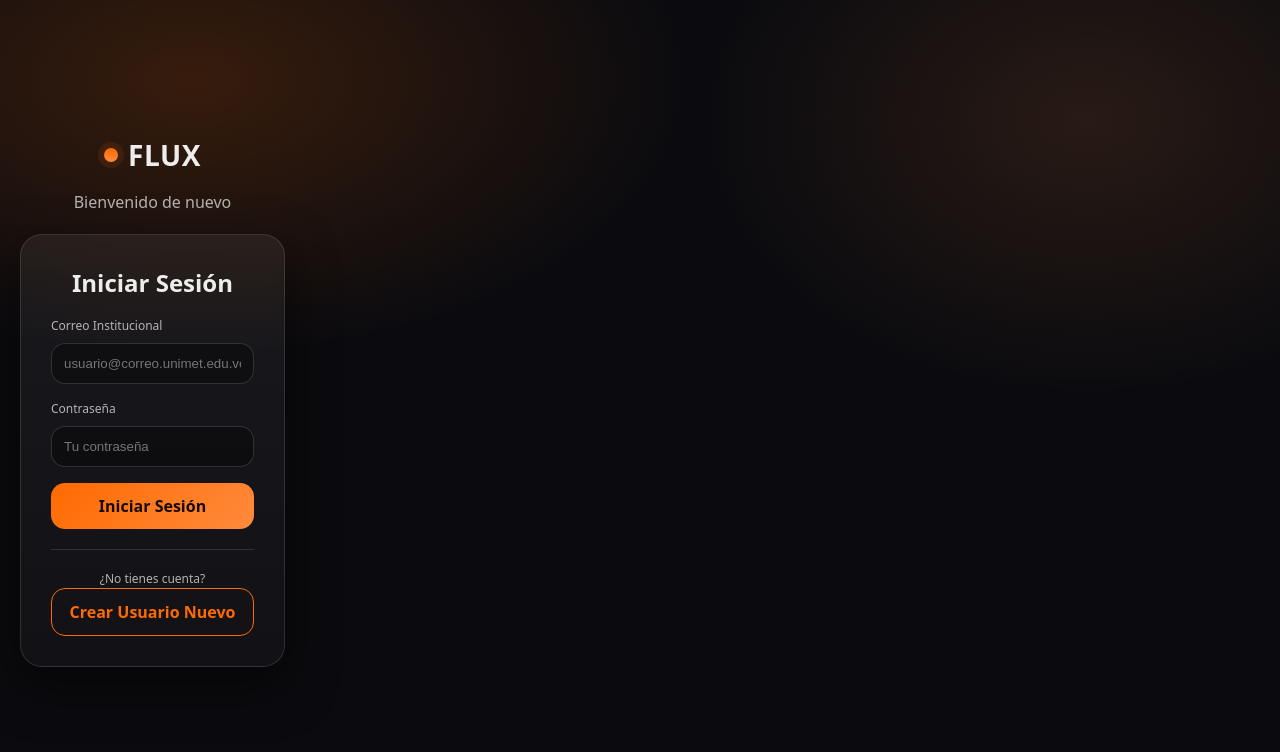
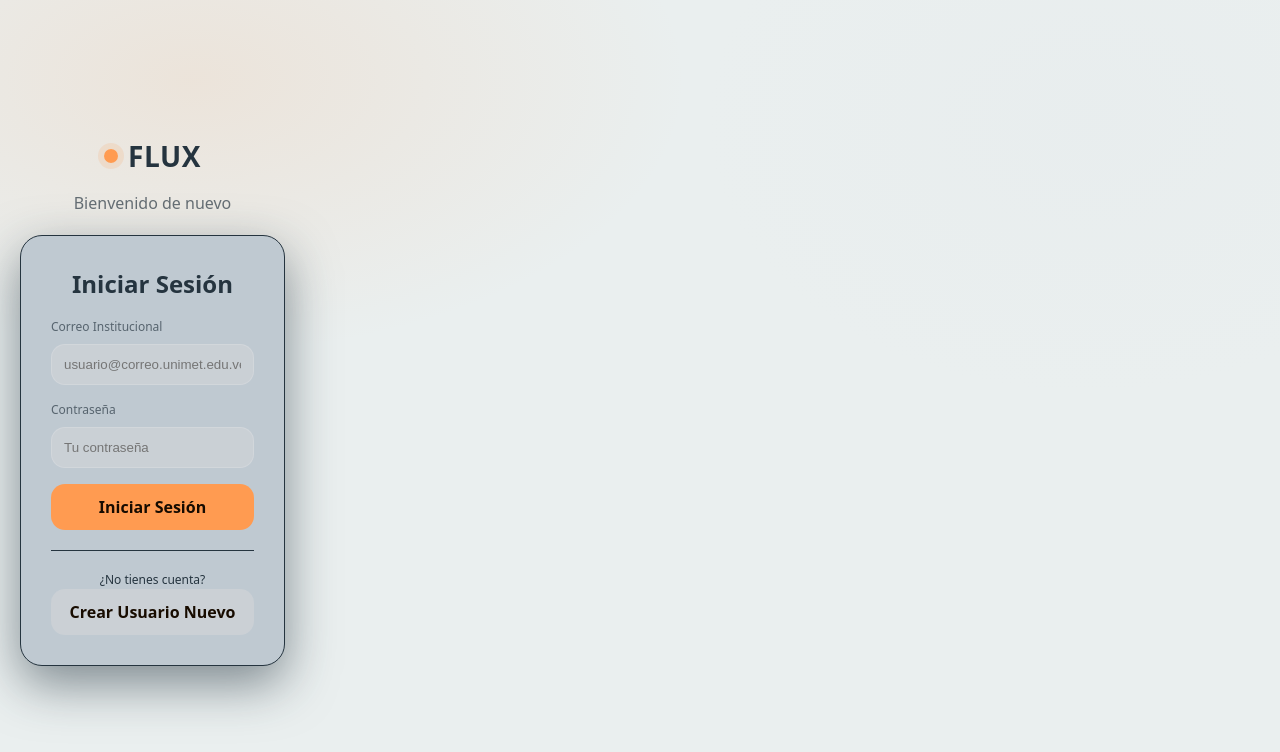
Before and after one commit to sebass-g/Proyect_FLUX-Ing.-Sistemas, a React (Vite) app: page /auth in a window 1280 px wide. Shown: the top 752 px of the page. Built offline with nearby package versions, Linux system fonts and the light colour scheme.

Commit message:
cambio de paleta de colores

```diff
--- a/src/estilos/flux.css
+++ b/src/estilos/flux.css
@@ -1,15 +1,15 @@
 :root{
-  --fondo: #0b0b0f;
-  --panel: rgba(255,255,255,.06);
-  --borde: rgba(255,255,255,.12);
-  --texto: rgba(255,255,255,.92);
-  --muted: rgba(255,255,255,.68);
+  --fondo: #EAEFEF;
+  --panel: #BFC9D1;
+  --borde: #25343F;
+  --texto: #25343F;
+  --muted: rgba(37, 52, 63, 0.68);
 
-  --naranja: #ff6a00;
-  --naranja2: #ff8a3d;
+  --naranja: #FF9B51;
+  --naranja2: #FF9B51;
 
-  --error: #ff3b30;
-  --sombra: 0 18px 50px rgba(0,0,0,.55);
+  --error: #FF3B30;
+  --sombra: 0 18px 50px rgba(37, 52, 63, 0.55);
   --radio: 22px;
 
   --fuente: ui-sans-serif, system-ui, -apple-system, Segoe UI, Roboto, Arial;
@@ -34,8 +34,8 @@ body{
 
   /* TUS GRADIENTES ORIGINALES */
   background:
-    radial-gradient(900px 500px at 15% 10%, rgba(255,106,0,.18), transparent 55%),
-    radial-gradient(700px 500px at 85% 15%, rgba(255,138,61,.12), transparent 55%),
+    radial-gradient(900px 500px at 15% 10%, rgba(244, 176, 123, 0.18), transparent 55%),
+    radial-gradient(700px 500px at 85% 15%, rgba(219, 225, 231, 0.12), transparent 55%),
     var(--fondo);
 
   /* Cambiar a 100% 100% para estirar con la pantalla */
@@ -89,15 +89,18 @@ body{
 .brandSubtitle{ font-size:12px; color: var(--muted); margin-top:2px; }
 
 .card{
-  background: linear-gradient(180deg, var(--panel), rgba(255,255,255,.03));
+  background: var(--panel);
   border: 1px solid var(--borde);
   border-radius: var(--radio);
   box-shadow: var(--sombra);
   padding: 18px;
+  color: var(--texto);
+  font-family: var(--fuente);
 }
 
 .card h1, .card p {
   margin: 0;
+  color: var(--texto);
 }
 
 .grid2{
@@ -125,7 +128,7 @@ body{
   padding: 12px;
   border-radius: 14px;
   border: 1px solid rgba(255,255,255,.14);
-  background: rgba(0,0,0,.35);
+  background: rgba(222, 220, 220, 0.35);
   color: var(--texto);
   outline:none;
 }
@@ -224,14 +227,14 @@ body{
 .auth-card-width .btn { margin-top: 0; }
 
 .btn-secundario {
-  background: transparent;
-  border: 1px solid var(--naranja);
-  color: var(--naranja);
+  background:rgba(222, 220, 220, 0.35);
+  border: 1px, #160b001c ;
+  color: #180c00;
   margin-top: 10px;
   font-weight: 600;
 }
 .btn-secundario:hover {
-  background: rgba(255, 106, 0, 0.1);
+  background: rgba(114, 114, 114, 0.1);
 }
 
 .text-center { text-align: center; }
@@ -336,18 +339,20 @@ body{
 }
 
 .archivo-card {
-  background: rgba(255, 255, 255, 0.05);
+  background: var(--panel);
   border: 1px solid var(--borde);
-  border-radius: 8px;
+  border-radius: var(--radio);
+  box-shadow: var(--sombra);
   padding: 12px;
   text-align: center;
-  transition: all 0.2s ease;
+  color: var(--texto);
+  font-family: var(--fuente);
+  transition: transform 0.3s ease, box-shadow 0.3s ease;
 }
 
 .archivo-card:hover {
-  background: rgba(255, 106, 0, 0.1);
-  border-color: var(--naranja);
-  transform: translateY(-2px);
+  transform: scale(1.05);
+  box-shadow: 0 18px 50px rgba(37, 52, 63, 0.75);
 }
 
 .archivo-link {
@@ -366,16 +371,12 @@ body{
 }
 
 .archivo-nombre {
-  font-size: 12px;
-  font-weight: 500;
+  font-weight: bold;
   color: var(--texto);
-  margin-bottom: 4px;
-  word-break: break-word;
-  line-height: 1.2;
 }
 
 .archivo-meta {
-  font-size: 10px;
+  font-size: 12px;
   color: var(--muted);
 }
 
--- a/src/pages/GrupoDetalle.jsx
+++ b/src/pages/GrupoDetalle.jsx
@@ -143,7 +143,7 @@ export default function GrupoDetalle() {
           </button>
           <button
             className="btn"
-            style={{ width: "auto", background: "#333", fontSize: "12px" }}
+            style={{ width: "auto", background: "#ffffff10", fontSize: "12px" }}
             onClick={() => supabase.auth.signOut()}
           >
             {/* Botón para cerrar sesión */}
--- a/src/pages/Home.jsx
+++ b/src/pages/Home.jsx
@@ -77,7 +77,7 @@ export default function Home() {
         </div>
         <button
           className="btn"
-          style={{ width: "auto", background: "#333", fontSize: "12px" }}
+          style={{ width: "auto", background: "#f7f3f315", fontSize: "12px" }}
           onClick={() => supabase.auth.signOut()}
         >
           {/* Botón para cerrar sesión */}
```
